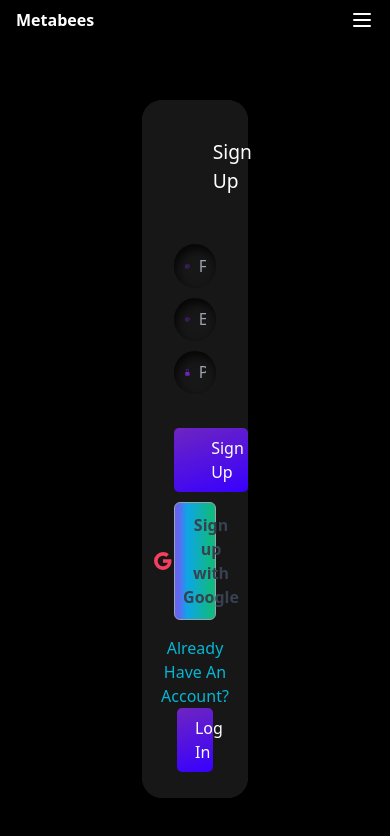
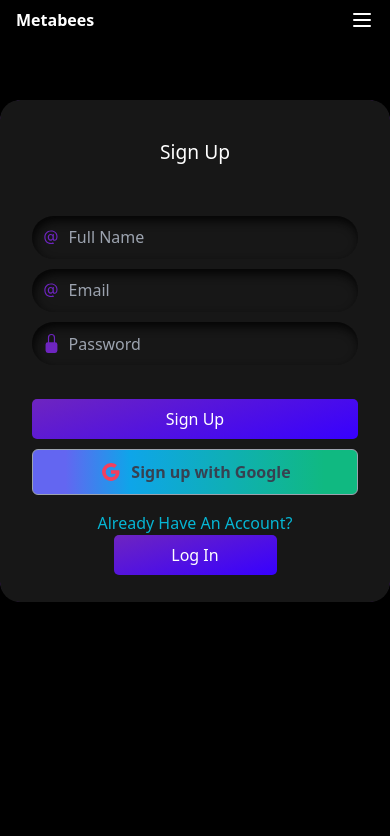
Before and after one commit to oreotamish/Metabees-Frontend, a React (Create React App) app: page /signup in a window 390 px wide. Shown: the top 836 px of the page. Built offline with nearby package versions, Linux system fonts and the light colour scheme.

Commit message:
edit signup login page css classname

```diff
--- a/src/pages/LogIn.css
+++ b/src/pages/LogIn.css
@@ -116,7 +116,7 @@ body {
 }
 
 @media only screen and (max-width: 480px) {
-  .card {
+  .login-card {
     max-width: 100vw;
   }
 }
--- a/src/pages/SignUp.css
+++ b/src/pages/SignUp.css
@@ -98,7 +98,7 @@ body {
 }
 
 @media only screen and (max-width: 480px) {
-  .card {
+  .signup-card {
     max-width: 100vw;
   }
 }
```
